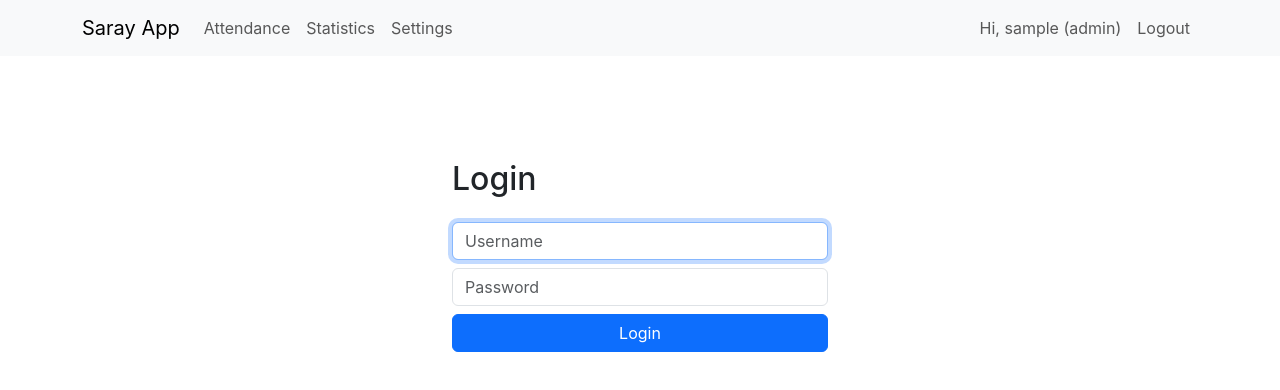
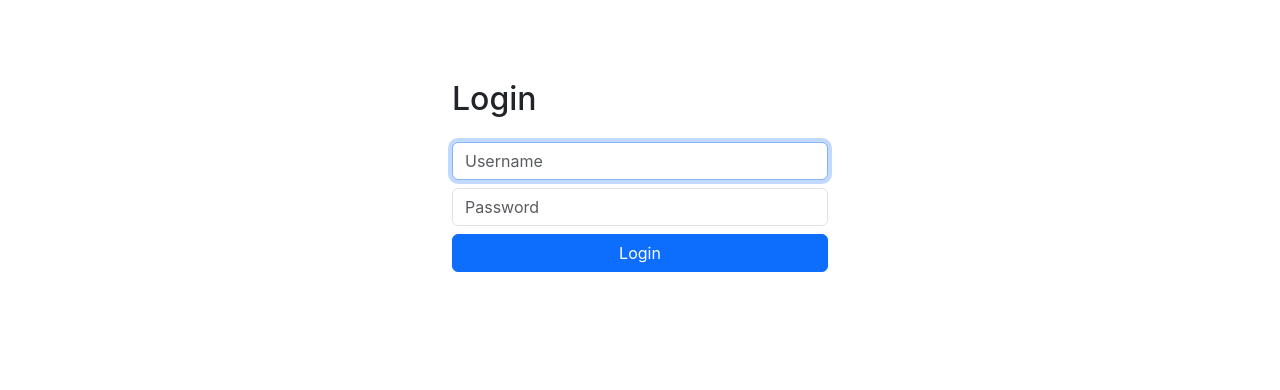
Before and after one commit to ydgn43/saray-app, a React (Create React App) app in the folder frontend/: page /login in a window 1280 px wide. Shown: the top 390 px of the page. Built offline with nearby package versions, Linux system fonts and the light colour scheme; sample sign-in values are in the browser's storage.

Commit message:
implemented authFetch

```diff
--- a/frontend/src/App.tsx
+++ b/frontend/src/App.tsx
@@ -6,6 +6,7 @@ import Login from './pages/Login';
 import Attendance from './pages/Attendance';
 import Statistics from './pages/Statistics';
 import Settings from './pages/Settings';
+import Layout from './components/Layout';
 
 function RequireRole({ roles, children }: { roles: string[]; children: React.ReactElement }) {
   const { user } = useAuth();
@@ -15,80 +16,19 @@ function RequireRole({ roles, children }: { roles: string[]; children: React.Rea
   return children;
 }
 
-function Navbar() {
-  const { user, logout } = useAuth();
-  return (
-    <nav className="navbar navbar-expand-lg navbar-light bg-light fixed-top">
-      <div className="container">
-        <Link className="navbar-brand" to="/">Saray App</Link>
-        <button
-          className="navbar-toggler"
-          type="button"
-          data-bs-toggle="collapse"
-          data-bs-target="#navbarNav"
-          aria-controls="navbarNav"
-          aria-expanded="false"
-          aria-label="Toggle navigation"
-        >
-          <span className="navbar-toggler-icon" />
-        </button>
-        <div className="collapse navbar-collapse" id="navbarNav">
-          <ul className="navbar-nav me-auto">
-            {user && (
-              <>
-                <li className="nav-item">
-                  <Link className="nav-link" to="/attendance">Attendance</Link>
-                </li>
-                <li className="nav-item">
-                  <Link className="nav-link" to="/statistics">Statistics</Link>
-                </li>
-                {user.role === 'admin' && (
-                  <li className="nav-item">
-                    <Link className="nav-link" to="/settings">Settings</Link>
-                  </li>
-                )}
-              </>
-            )}
-          </ul>
-          <ul className="navbar-nav ms-auto">
-            {user ? (
-              <>
-                <li className="nav-item">
-                  <span className="nav-link">
-                    Hi, {user.username} ({user.role})
-                  </span>
-                </li>
-                <li className="nav-item">
-                  <button className="btn btn-link nav-link" style={{ textDecoration: 'none' }} onClick={logout}>
-                    Logout
-                  </button>
-                </li>
-              </>
-            ) : (
-              <li className="nav-item">
-                <Link className="nav-link" to="/login">Login</Link>
-              </li>
-            )}
-          </ul>
-        </div>
-      </div>
-    </nav>
-  );
-}
-
 function App() {
   return (
     <AuthProvider>
       <Router>
-        <Navbar />
-        <div style={{ paddingTop: 80 /* To prevent content hidden by fixed navbar */ }}>
         <Routes>
           <Route path="/login" element={<Login />} />
           <Route
             path="/attendance"
             element={
               <PrivateRoute>
+                <Layout>
                   <Attendance />
+                </Layout>
               </PrivateRoute>
             }
           />
@@ -96,7 +36,9 @@ function App() {
             path="/statistics"
             element={
               <PrivateRoute>
+                <Layout>
                   <Statistics />
+                </Layout>
               </PrivateRoute>
             }
           />
@@ -105,7 +47,9 @@ function App() {
             element={
               <PrivateRoute>
                 <RequireRole roles={['admin']}>
+                  <Layout>
                     <Settings />
+                  </Layout>
                 </RequireRole>
               </PrivateRoute>
             }
@@ -114,12 +58,13 @@ function App() {
             path="/"
             element={
               <PrivateRoute>
+                <Layout>
                   <Attendance />
+                </Layout>
               </PrivateRoute>
             }
           />
         </Routes>
-        </div>
       </Router>
     </AuthProvider>
   );
--- a/frontend/src/components/AttendanceTable copy.tsx
+++ b/frontend/src/components/AttendanceTable copy.tsx
@@ -1,5 +1,6 @@
 import React, { useRef, useState, useEffect } from 'react';
 import { motion, AnimatePresence } from 'framer-motion';
+import { authFetch } from '../utils/authFetch';
 
 // Type Definitions
 type Student = {
@@ -142,7 +143,7 @@ const AttendanceTable: React.FC<AttendanceTableProps> = ({
         ? 'http://localhost:3001/attendance/put'
         : 'http://localhost:3001/attendance/create';
 
-    await fetch(url, {
+    await authFetch(url, {
       method,
       headers: { 'Content-Type': 'application/json' },
       body: JSON.stringify({
@@ -167,7 +168,7 @@ const AttendanceTable: React.FC<AttendanceTableProps> = ({
     if (debounceTimeout.current[studentId]) clearTimeout(debounceTimeout.current[studentId]);
 
     debounceTimeout.current[studentId] = setTimeout(async () => {
-      await fetch('http://localhost:3001/attendance/put', {
+      await authFetch('http://localhost:3001/attendance/put', {
         method: 'PUT',
         headers: { 'Content-Type': 'application/json' },
         body: JSON.stringify({
--- a/frontend/src/components/AttendanceTable.tsx
+++ b/frontend/src/components/AttendanceTable.tsx
@@ -1,5 +1,6 @@
 import React, { useRef, useState, useEffect } from 'react';
 import { motion, AnimatePresence } from 'framer-motion';
+import { authFetch } from '../utils/authFetch';
 
 type Student = {
   studentid: number;
@@ -59,16 +60,16 @@ const AttendanceTable: React.FC<Props> = ({ students, attendanceData, date, prog
   const handleCheckboxChange = async (studentId: number, selectedType: string) => {
     if (!date || !program) return;
 
-    const checkUrl = `http://192.168.50.120:3001/attendance?studentid=${studentId}&date=${date}&program_name=${program}`;
+    const checkUrl = `http://localhost:3001/attendance?studentid=${studentId}&date=${date}&program_name=${program}`;
 
     try {
-      const checkRes = await fetch(checkUrl);
+      const checkRes = await authFetch(checkUrl);
       const record = await checkRes.json();
 
       const method = checkRes.ok && record ? 'PUT' : 'POST';
       const url = method === 'PUT'
-        ? 'http://192.168.50.120:3001/attendance/put'
-        : 'http://192.168.50.120:3001/attendance/create';
+        ? 'http://localhost:3001/attendance/put'
+        : 'http://localhost:3001/attendance/create';
 
       const body = {
         studentid: studentId,
@@ -78,7 +79,7 @@ const AttendanceTable: React.FC<Props> = ({ students, attendanceData, date, prog
         sebep: null,
       };
 
-      await fetch(url, {
+      await authFetch(url, {
         method,
         headers: { 'Content-Type': 'application/json' },
         body: JSON.stringify(body),
@@ -101,7 +102,7 @@ const AttendanceTable: React.FC<Props> = ({ students, attendanceData, date, prog
     }
 
     debounceTimeout.current[studentId] = setTimeout(async () => {
-      await fetch('http://192.168.50.120:3001/attendance/put', {
+      await authFetch('http://localhost:3001/attendance/put', {
         method: 'PUT',
         headers: { 'Content-Type': 'application/json' },
         body: JSON.stringify({
--- a/frontend/src/components/Navbar.tsx
+++ b/frontend/src/components/Navbar.tsx
@@ -1,4 +1,3 @@
-// src/components/Navbar.tsx
 import { useEffect } from 'react';
 import { Link, NavLink } from 'react-router-dom';
 import { useAuth } from '../auth/AuthContext';
@@ -11,6 +10,7 @@ declare global {
 
 const Navbar = () => {
   const { user, logout } = useAuth();
+
   useEffect(() => {
     const collapse = document.getElementById('navbarNavDropdown');
     const links = document.querySelectorAll('.navbar-collapse .nav-link');
@@ -41,17 +41,6 @@ const Navbar = () => {
         >
           <span className="navbar-toggler-icon" />
         </button>
-        <ul>
-          {user && (
-            <>
-              <li>Welcome, {user.username} ({user.role})</li>
-              <li><button onClick={logout}>Logout</button></li>
-            </>
-          )}
-          {!user && (
-            <li><a href="/login">Login</a></li>
-          )}
-        </ul>
 
         <div className="collapse navbar-collapse" id="navbarNavDropdown">
           <ul className="navbar-nav ms-auto">
@@ -73,6 +62,27 @@ const Navbar = () => {
                 <li><Link className="dropdown-item" to="/settings">Ayarlar</Link></li>
               </ul>
             </li>
+            {user && (
+              <>
+                <li className="nav-item d-flex align-items-center ms-2">
+                  <span className="text-white small me-2">
+                    Hoşgeldin, {user.username} ({user.role})
+                  </span>
+                  <button
+                    className="btn btn-sm btn-light"
+                    onClick={logout}
+                    style={{ marginLeft: '8px' }}
+                  >
+                    Çıkış
+                  </button>
+                </li>
+              </>
+            )}
+            {!user && (
+              <li className="nav-item">
+                <NavLink className="nav-link text-white" to="/login">Login</NavLink>
+              </li>
+            )}
           </ul>
         </div>
       </div>
```
Also changed, not shown: 1 other file (tests, documents, lock files or other folders). Lines whose indentation alone changed are shown as unchanged.
